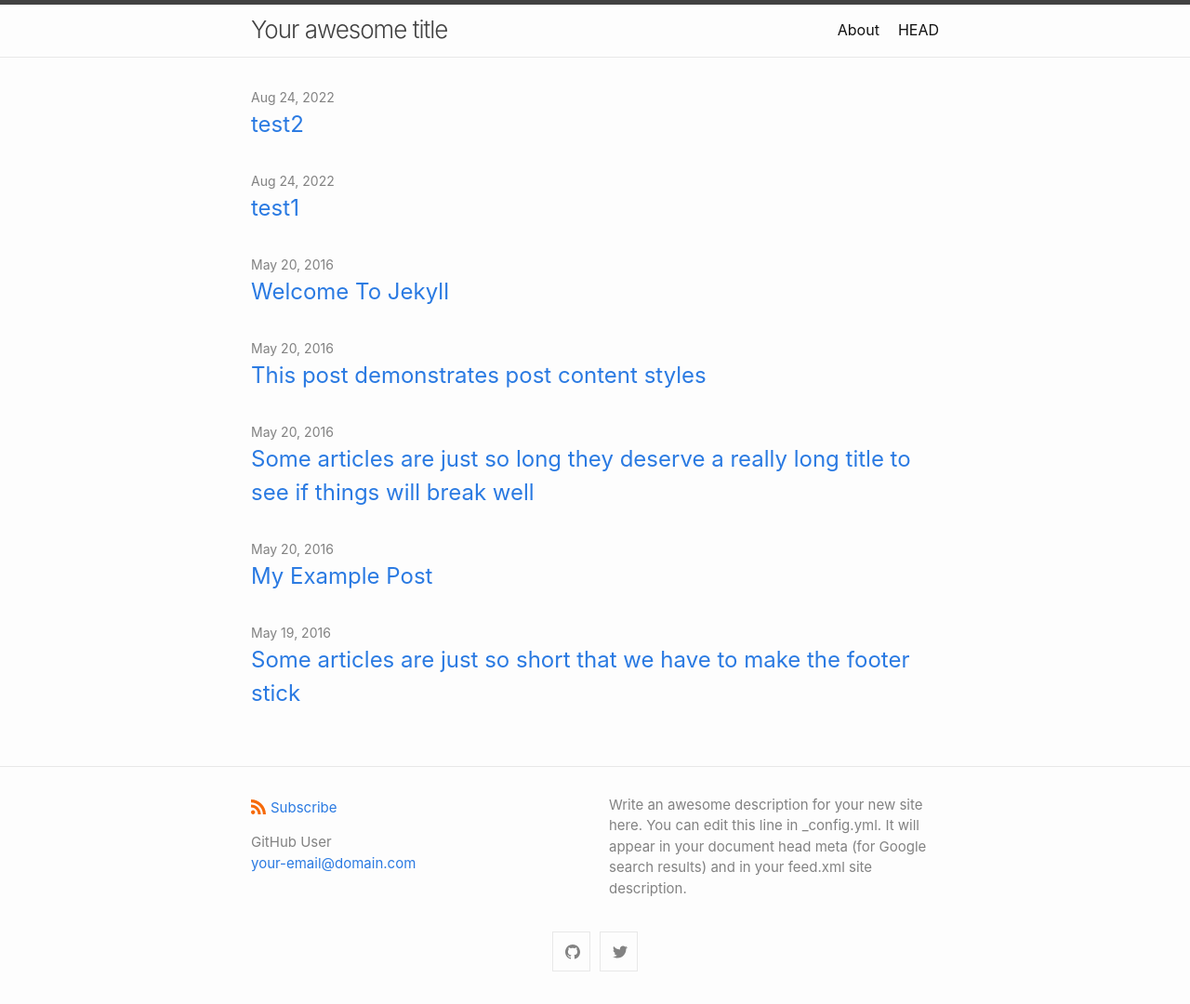
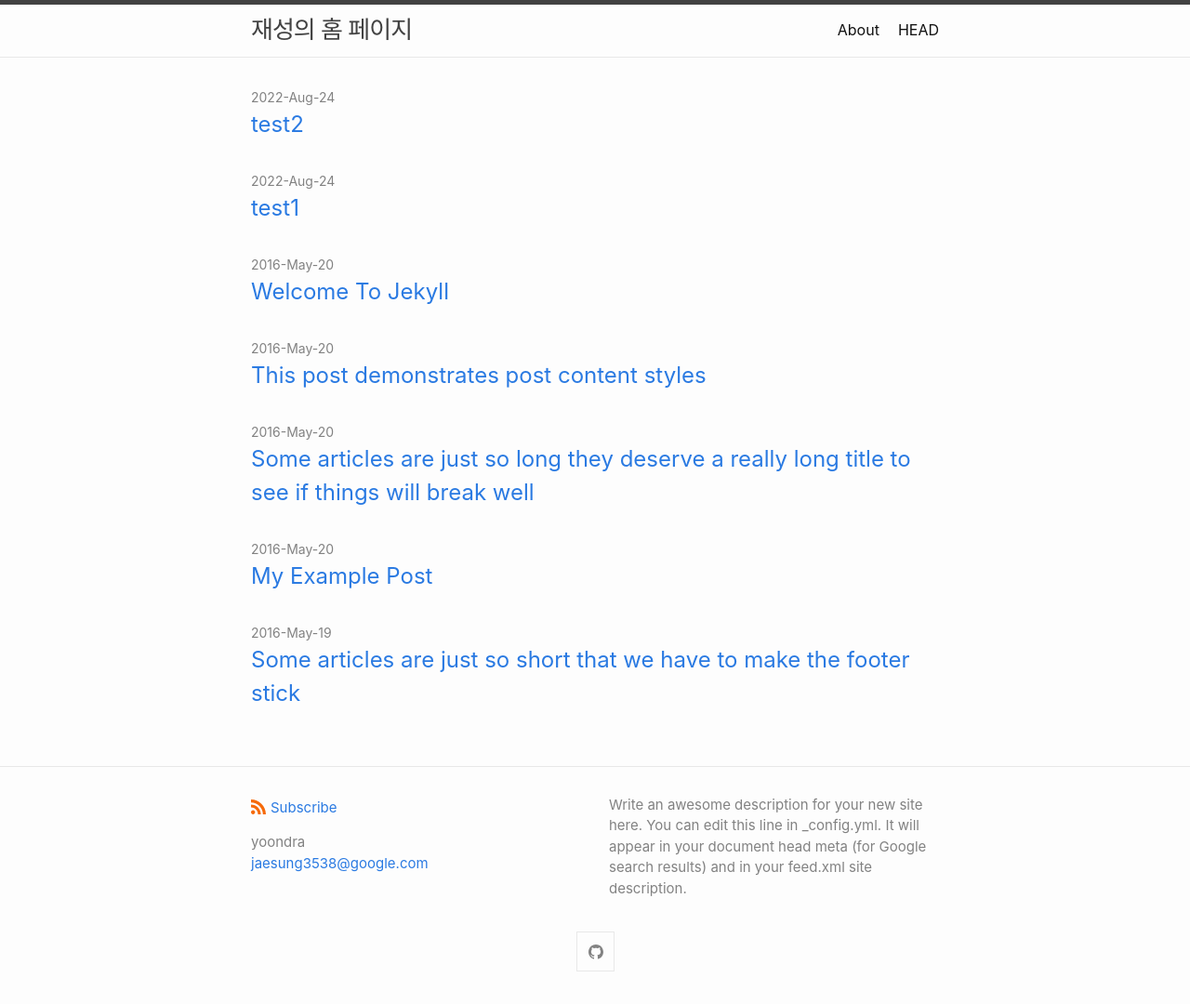
Before and after one commit to yoondra/yoondra.github.io, a Jekyll site: the page built from index.md, in a window 1280 px wide. Shown: the whole page at 93% size. Built offline with Jekyll 4.4.1, drawn with Linux system fonts in a browser that asks for light colours.

Commit message:
Update _config.yml

```diff
--- a/_config.yml
+++ b/_config.yml
@@ -1,7 +1,7 @@
-title: Your awesome title
+title: 재성의 홈 페이지
 author:
-  name: GitHub User
-  email: your-email@domain.com
+  name: yoondra
+  email: jaesung3538@google.com
 description: > # this means to ignore newlines until "show_excerpts:"
   Write an awesome description for your new site here. You can edit this
   line in _config.yml. It will appear in your document head meta (for
@@ -12,12 +12,13 @@ show_excerpts: false # set to true to show excerpts on the homepage
 # Minima date format
 # refer to https://shopify.github.io/liquid/filters/date/ if you want to customize this
 minima:
-  date_format: "%b %-d, %Y"
+  #date_format: "%b %-d, %Y"
+  date_format: "%Y-%b-%d"
 
   # generate social links in footer
   social_links:
-    twitter: jekyllrb
-    github:  jekyll
+    #twitter: jekyllrb
+    github:  yoondra
     # devto: jekyll
     # dribbble: jekyll
     # facebook: jekyll
```
